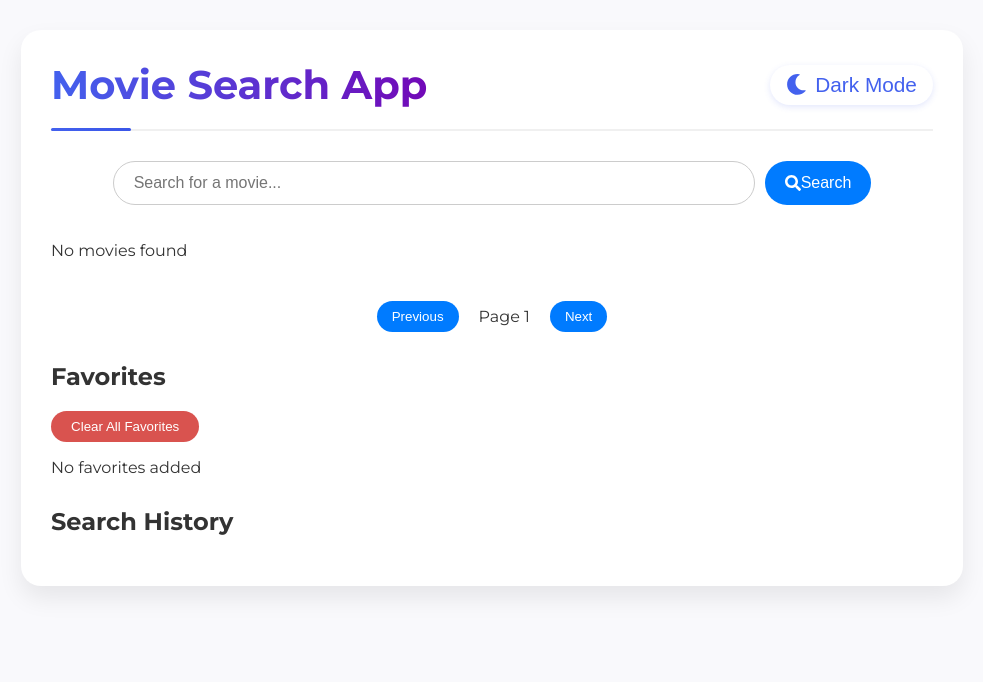
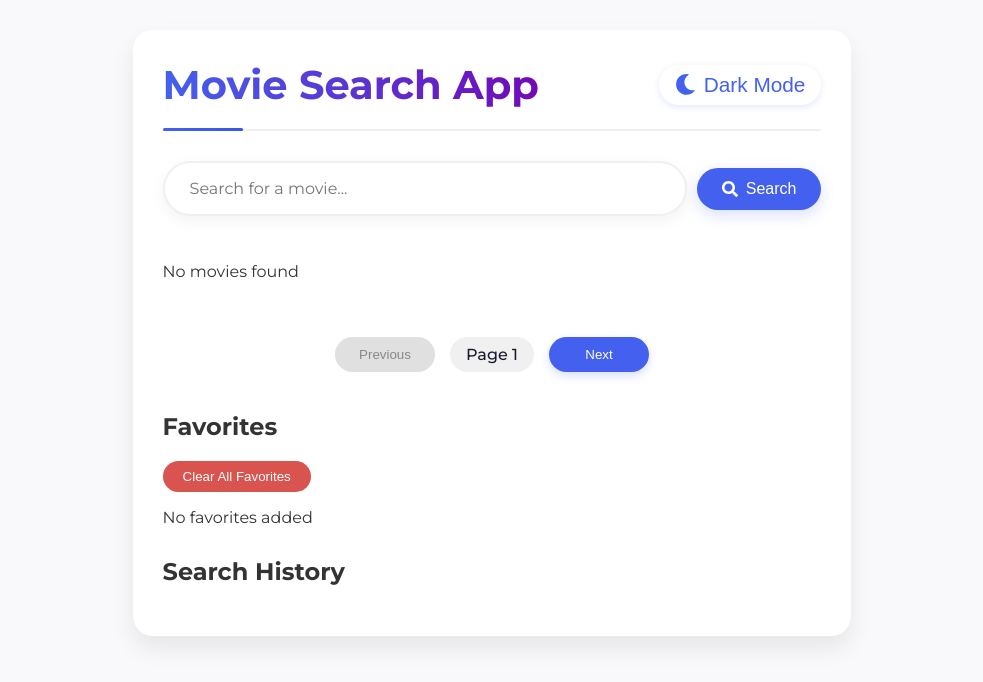
Before and after one commit to RensithUdara/movie-search-app, a React (Create React App) app: page / in a window 1280 px wide. Shown: the top 682 px of the page, without its empty margins (208-1191 px from the left). Built offline with nearby package versions, Linux system fonts and the light colour scheme.

Commit message:
enhance search container and input styles for improved layout and dark mode support

```diff
--- a/src/App.css
+++ b/src/App.css
@@ -109,123 +109,214 @@ h1 {
 .search-container {
   display: flex;
   justify-content: center;
-  margin: 20px 0;
+  align-items: center;
+  margin: 30px 0;
+  position: relative;
+  max-width: 700px;
+  margin-left: auto;
+  margin-right: auto;
 }
 
 .search-container input[type="text"] {
   width: 100%;
-  max-width: 600px;
-  padding: 12px 20px;
-  border-radius: 25px;
-  border: 1px solid #ccc;
+  padding: 16px 20px;
+  padding-left: 25px;
+  border-radius: 50px;
+  border: 2px solid #f0f0f0;
   font-size: 1rem;
   outline: none;
-  transition: box-shadow 0.3s;
+  transition: all 0.3s ease;
+  box-shadow: 0 5px 15px rgba(0, 0, 0, 0.05);
+  font-family: 'Montserrat', sans-serif;
 }
 
 .search-container input[type="text"]:focus {
-  box-shadow: 0 4px 8px rgba(0, 0, 0, 0.1);
+  border-color: #4361ee;
+  box-shadow: 0 8px 20px rgba(67, 97, 238, 0.15);
+}
+
+.dark-mode .search-container input[type="text"] {
+  background-color: #2c2c3a;
+  border-color: #333;
+  color: #e0e0e0;
+}
+
+.dark-mode .search-container input[type="text"]:focus {
+  border-color: #90caf9;
+  box-shadow: 0 8px 20px rgba(144, 202, 249, 0.15);
 }
 
 .search-container button {
-  background-color: #007bff;
+  background-color: #4361ee;
   color: #fff;
   border: none;
-  padding: 10px 20px;
-  border-radius: 25px;
+  padding: 12px 25px;
+  border-radius: 50px;
   cursor: pointer;
   font-size: 1rem;
   margin-left: 10px;
-  transition: background-color 0.3s;
+  transition: all 0.3s ease;
   display: flex;
   align-items: center;
   justify-content: center;
+  gap: 8px;
+  box-shadow: 0 5px 15px rgba(67, 97, 238, 0.2);
+  font-weight: 500;
 }
 
 .search-container button:hover {
-  background-color: #0056b3;
+  background-color: #3a56e8;
+  transform: translateY(-2px);
+  box-shadow: 0 8px 20px rgba(67, 97, 238, 0.3);
+}
+
+.dark-mode .search-container button {
+  background-color: #4cc9f0;
+  color: #121212;
+  box-shadow: 0 5px 15px rgba(76, 201, 240, 0.2);
+}
+
+.dark-mode .search-container button:hover {
+  background-color: #3db8df;
+  box-shadow: 0 8px 20px rgba(76, 201, 240, 0.3);
+}
+
+.clear-search {
+  position: absolute;
+  right: 135px;
+  top: 50%;
+  transform: translateY(-50%);
+  background: none;
+  border: none;
+  color: #888;
+  cursor: pointer;
+  display: flex;
+  align-items: center;
+  justify-content: center;
+  padding: 5px;
+  transition: all 0.3s;
+}
+
+.clear-search:hover {
+  color: #4361ee;
+  transform: translateY(-50%) scale(1.1);
+}
+
+.dark-mode .clear-search {
+  color: #b3b3b3;
+}
+
+.dark-mode .clear-search:hover {
+  color: #4cc9f0;
 }
 
 .movies-container {
   display: grid;
-  grid-template-columns: repeat(5, 1fr); /* Ensures 5 cards per row */
-  gap: 20px; /* Space between cards */
-  margin-top: 20px;
+  grid-template-columns: repeat(auto-fill, minmax(230px, 1fr));
+  gap: 30px;
+  margin-top: 30px;
 }
 
-.movie-card {
-  border-radius: 10px;
-  overflow: hidden;
-  box-shadow: 0 4px 12px rgba(0, 0, 0, 0.1);
-  transition: transform 0.3s, box-shadow 0.3s;
-  background-color: #ffffff;
-  cursor: pointer;
+.loading {
+  text-align: center;
+  padding: 40px;
+  font-size: 1.2rem;
+  color: #4361ee;
+  display: flex;
+  align-items: center;
+  justify-content: center;
+  gap: 10px;
 }
 
-.dark-mode .movie-card {
-  background-color: #292929;
+.loading::after {
+  content: '';
+  display: inline-block;
+  width: 20px;
+  height: 20px;
+  border: 3px solid rgba(67, 97, 238, 0.3);
+  border-radius: 50%;
+  border-top-color: #4361ee;
+  animation: spin 1s infinite linear;
 }
 
-.movie-card:hover {
-  transform: translateY(-5px);
-  box-shadow: 0 6px 15px rgba(0, 0, 0, 0.2);
+@keyframes spin {
+  to { transform: rotate(360deg); }
 }
 
-.movie-card img {
-  width: 100%;
-  height: 300px; /* Consistent height for uniform display */
-  object-fit: cover;
+.dark-mode .loading {
+  color: #90caf9;
 }
 
-.movie-details {
-  padding: 10px;
-  text-align: left;
-}
-
-.movie-details h3 {
-  margin: 0;
-  font-size: 1.1rem;
-  color: #333;
-}
-
-.dark-mode .movie-details h3 {
-  color: #e0e0e0;
-}
-
-.movie-details p {
-  margin: 5px 0;
-  font-size: 0.9rem;
-  color: #666;
-}
-
-.dark-mode .movie-details p {
-  color: #b3b3b3;
+.dark-mode .loading::after {
+  border: 3px solid rgba(144, 202, 249, 0.3);
+  border-top-color: #90caf9;
 }
 
 .pagination {
   display: flex;
   justify-content: center;
   align-items: center;
-  margin-top: 25px;
+  margin: 40px 0;
+  gap: 15px;
 }
 
 .pagination button {
-  background-color: #007bff;
+  background-color: #4361ee;
   color: #fff;
   border: none;
-  padding: 8px 15px;
-  border-radius: 20px;
-  margin: 0 5px;
+  padding: 10px 20px;
+  border-radius: 50px;
   cursor: pointer;
-  transition: background-color 0.3s;
+  transition: all 0.3s ease;
+  font-weight: 500;
+  box-shadow: 0 4px 10px rgba(67, 97, 238, 0.2);
+  display: flex;
+  align-items: center;
+  gap: 5px;
+  min-width: 100px;
+  justify-content: center;
 }
 
-.pagination button:hover {
-  background-color: #0056b3;
+.pagination button:disabled {
+  background-color: #e0e0e0;
+  color: #888;
+  cursor: not-allowed;
+  box-shadow: none;
+}
+
+.pagination button:not(:disabled):hover {
+  background-color: #3a56e8;
+  transform: translateY(-3px);
+  box-shadow: 0 6px 15px rgba(67, 97, 238, 0.3);
 }
 
 .pagination span {
-  margin: 0 15px;
+  font-weight: 500;
+  color: #1a1a2e;
+  background-color: #f0f0f0;
+  padding: 8px 16px;
+  border-radius: 50px;
+}
+
+.dark-mode .pagination button {
+  background-color: #4cc9f0;
+  color: #121212;
+  box-shadow: 0 4px 10px rgba(76, 201, 240, 0.2);
+}
+
+.dark-mode .pagination button:disabled {
+  background-color: #333;
+  color: #666;
+}
+
+.dark-mode .pagination button:not(:disabled):hover {
+  background-color: #3db8df;
+  box-shadow: 0 6px 15px rgba(76, 201, 240, 0.3);
+}
+
+.dark-mode .pagination span {
+  color: #e0e0e0;
+  background-color: #2c2c3a;
 }
 
 .favorites-section, .history-section {
```
